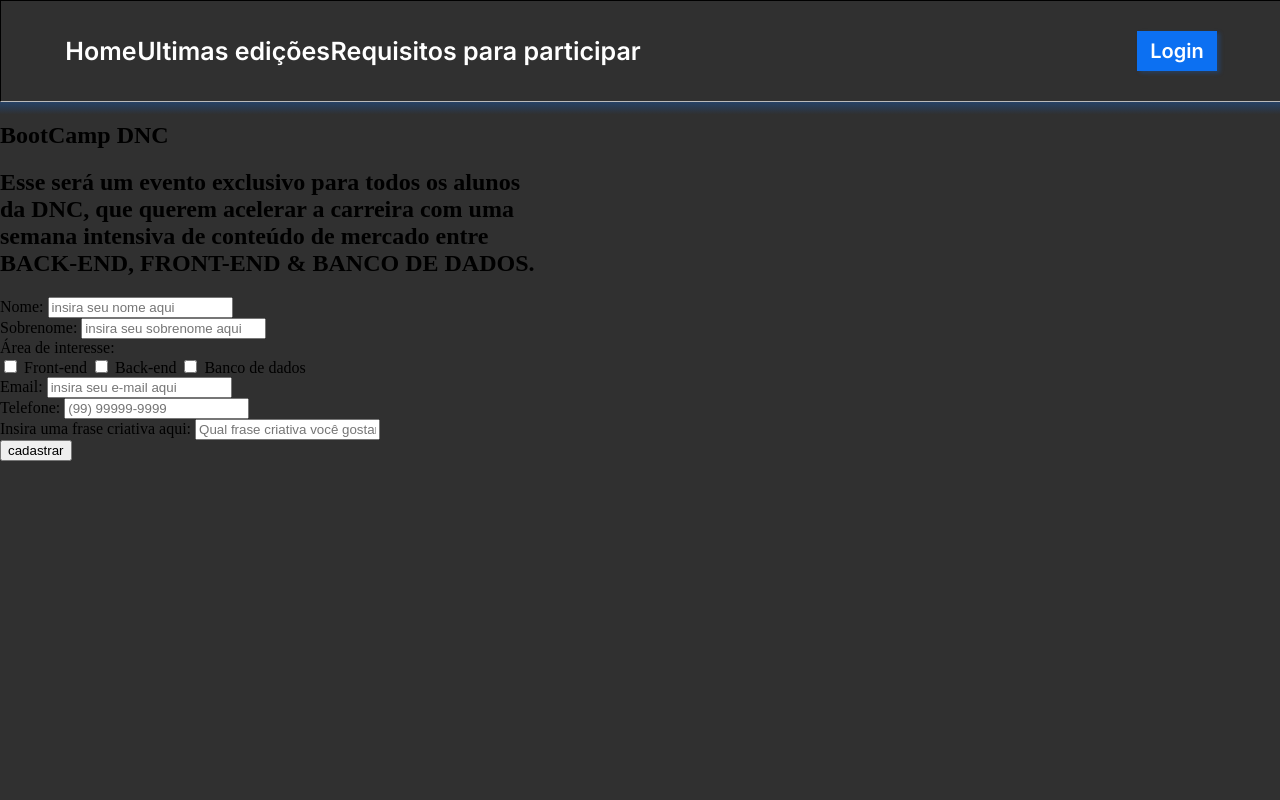
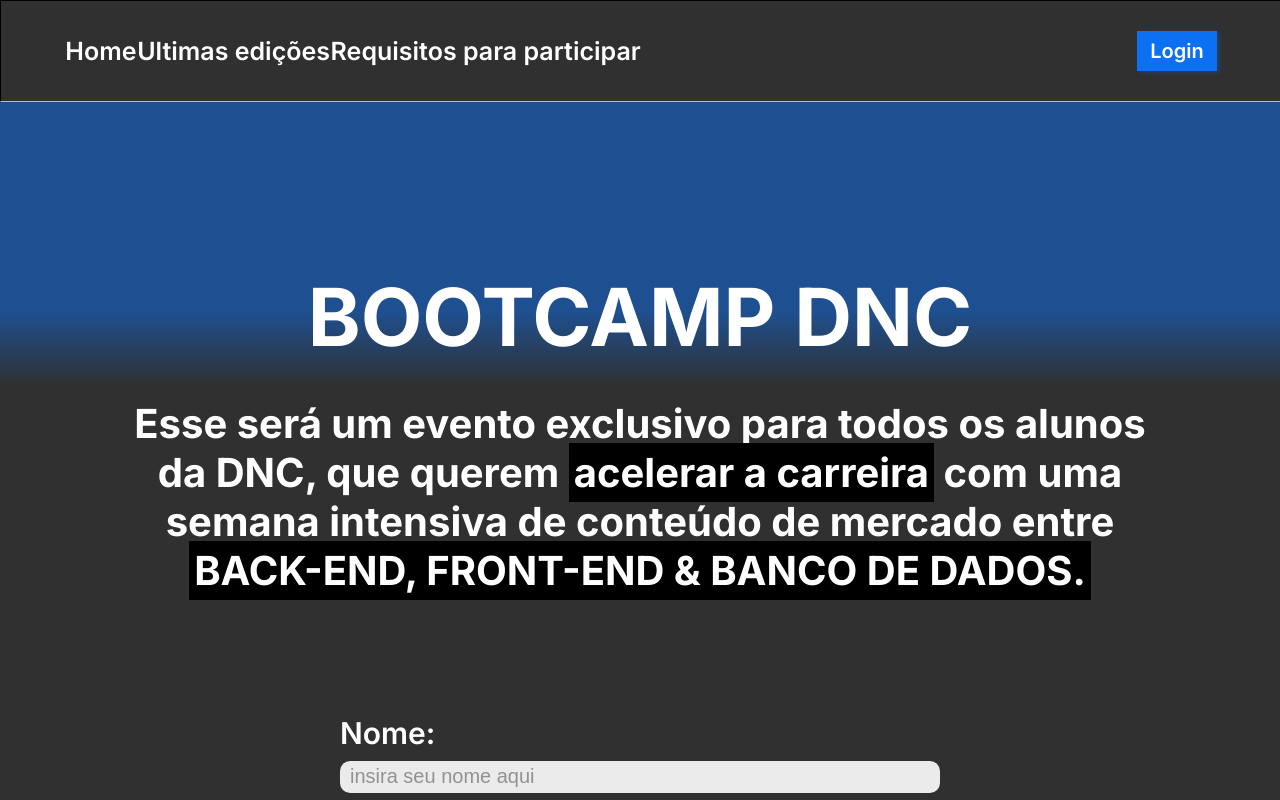
Before and after one commit to pedrovedita/BootCamp-dnc, a plain HTML site: page index.html in a window 1280 px wide. Shown: the top 800 px of the page. Drawn offline with Linux system fonts and the light colour scheme.

Commit message:
Adicionando formatação de estilo do formulario

```diff
--- a/index.css
+++ b/index.css
@@ -3,7 +3,7 @@
     height: 100px;
     border: 1px solid black;
 
-    background-color: #303030;
+    background-color: var(--preto-dnc);
     display: flex;
     justify-content: space-between;
     align-items: center;
@@ -31,21 +31,21 @@
     font-weight: 600;
     color: white;
     text-decoration: none;
-    font-family: inter;
+    font-family: var(--fonte-padrao);
 }
 
      #principal div a:hover{
-        color: #cccccc;
+        color: var(--cinza-dnc);
      }
 
 #principal button{
     margin-right: 5%;
-    background-color: #0c70f2;
+    background-color: var(--azul-dnc);
     border: none;
 
     height: 40px;
     width: 80px;
-    font-family: inter;
+    font-family: var(--fonte-padrao);
     font-size: 20px;
     font-weight: 600;
     color: white;
@@ -54,3 +54,114 @@
 
     cursor: pointer;
 }
+
+:root{
+    --azul-dnc: #0c70f2;
+    --preto-dnc: #303030;
+    --cinza-dnc: #c9c9c9;
+
+    --fonte-padrao: 'inter';
+}
+
+/* seção principal do site */
+
+section{
+    display: flex;
+    flex-direction: column;
+    align-items: center;
+
+    margin-top: 100px;
+    margin-bottom: 100px;
+
+}
+
+    header{
+        color: white;
+        font-family: var(--fonte-padrao);
+    }
+
+    header h1{
+        font-size: 80px;
+        font-weight: 800;
+        text-transform: uppercase;
+
+        margin-bottom: 20px;
+        text-align: center;
+    }
+
+    header h2{
+        text-align: center;
+        font-size: 40px;
+        font-weight: 700;
+
+        margin-bottom: 100px;
+    }
+
+    header .invert{
+        background-color: black;
+        font-weight: bold;
+        padding: 5px;
+    }
+
+    /* formulario */
+
+    form{
+        color: white;
+        font-family: var(--fonte-padrao);
+        font-size: 30px;
+        font-weight: 600;
+        width: 600px;
+    }
+
+    .form-group{
+        display: flex;
+        flex-direction: column;
+        margin-top: 10px;
+        margin-bottom: 10px;
+    }
+
+
+    form input{
+        border-radius: 10px;
+        border: none;
+        height: 30px;
+        padding-left: 10px;
+        font-size: 20px;
+        background-color: rgba(255, 255, 255, 0.9);
+    }
+
+    form label{
+        margin: 10px 0px 10px 0px;
+
+    }
+
+    form input::placeholder{
+        color: rgba(57, 57, 57, 0.5);
+    }
+
+
+    .checkbox-itens label{
+        font-size: 25px;
+    }
+
+    .checkbox-itens{
+        display: flex;
+        justify-content: space-around;
+        align-items: center;
+    }
+
+    input[type="checkbox"]{
+        transform: scale(1.7);
+    }
+
+    input[type="submit"]{
+        background-color: rgba(12, 112, 242, 0.9);
+        width: 100%;
+        color: white;
+        height: 45px;
+        font-size: 32px;
+
+        margin-top: 100px;
+        box-shadow: 0px 6px 4px rgba(12, 112, 242, 0.25);
+        cursor: pointer;
+    }
```
